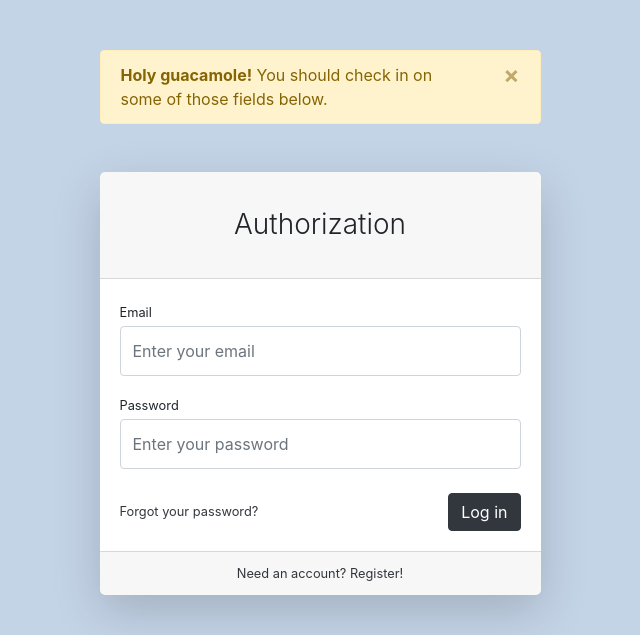
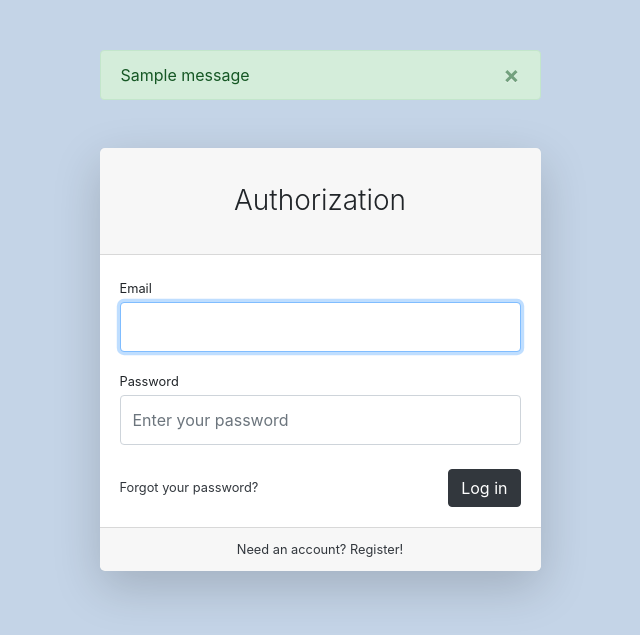
Before and after one commit to Kuleb1n/Online_store, a Django app: page /account/login/ in a window 1280 px wide. Shown: the top 635 px of the page, without its empty margins (320-960 px from the left). Run offline with Django 4.2, Linux system fonts and the light colour scheme; tables that the repository leaves empty hold one stand-in row (values such as "Sample post"); one stand-in notice (Sample message) is shown; some libraries are stand-ins or nearby versions.

Commit message:
login.html

```diff
--- a/users/templates/users/login.html
+++ b/users/templates/users/login.html
@@ -1,42 +1,38 @@
+{% extends 'users/base.html' %}
 {% load static %}
 
-<!DOCTYPE html>
-<html lang="en">
-<head>
-    <meta charset="utf-8"/>
-    <meta http-equiv="X-UA-Compatible" content="IE=edge"/>
-    <meta name="viewport" content="width=device-width, initial-scale=1, shrink-to-fit=no"/>
-    <meta name="description" content=""/>
-    <meta name="author" content=""/>
-    <title>Authorization</title>
-    <link href="{% static 'css/auth.css' %}" rel="stylesheet"/>
-    <script src="https://cdnjs.cloudflare.com/ajax/libs/font-awesome/5.15.1/js/all.min.js"
-            crossorigin="anonymous"></script>
-</head>
-<body class="bg-primary">
-<div id="layoutAuthentication">
-    <div id="layoutAuthentication_content">
-        <main>
-            <div class="container">
-                <div class="row justify-content-center">
+{% block title %}
+    Store - Login
+{% endblock %}
+{% block content %}
     <div class="col-lg-5">
-                        <div class="alert alert-warning alert-dismissible fade show" role="alert"
+        {% if form.errors or messages %}
+            <div class="alert
+            {% if messages %}alert-success {% else %}alert-danger{% endif %}
+            alert-dismissible fade show" role="alert"
                  style="margin-top: 50px;">
-                            <strong>Holy guacamole!</strong> You should check in on some of those fields below.
+                {% if messages %}
+                    {% for message in messages %}
+                        {{ message }}
+                    {% endfor %}
+                {% else %}
+                    {{ form.non_field_errors }}
+                {% endif %}
                 <button type="button" class="close" data-dismiss="alert" aria-label="Close">
                     <span aria-hidden="true">&times;</span>
                 </button>
             </div>
+        {% endif %}
         <div class="card shadow-lg border-0 rounded-lg mt-5">
-                            <div class="card-header"><h3 class="text-center font-weight-light my-4">Authorization</h3>
+            <div class="card-header"><h3 class="text-center font-weight-light my-4">
+                Authorization</h3>
             </div>
             <div class="card-body">
                 <form action="{% url 'login' %}" method="post">
                     {% csrf_token %}
-
                     <div class="form-group">
-                                        <label class="small mb-1" for="{{ form.email.id_for_label }}">Email</label>
-                                        {{ form.email }}
+                        <label class="small mb-1" for="{{ form.username.id_for_label }}">Email</label>
+                        {{ form.username }}
                     </div>
                     <div class="form-group">
                         <label class="small mb-1"
@@ -55,14 +51,4 @@
             </div>
         </div>
     </div>
-                </div>
-            </div>
-        </main>
-    </div>
-</div>
-<script src="https://code.jquery.com/jquery-3.5.1.slim.min.js" crossorigin="anonymous"></script>
-<script src="https://cdn.jsdelivr.net/npm/bootstrap@4.5.3/dist/js/bootstrap.bundle.min.js"
-        crossorigin="anonymous"></script>
-<script src="{% static 'js/auth.js' %}"></script>
-</body>
-</html>
+{% endblock %}
```
Lines whose indentation alone changed are shown as unchanged.
